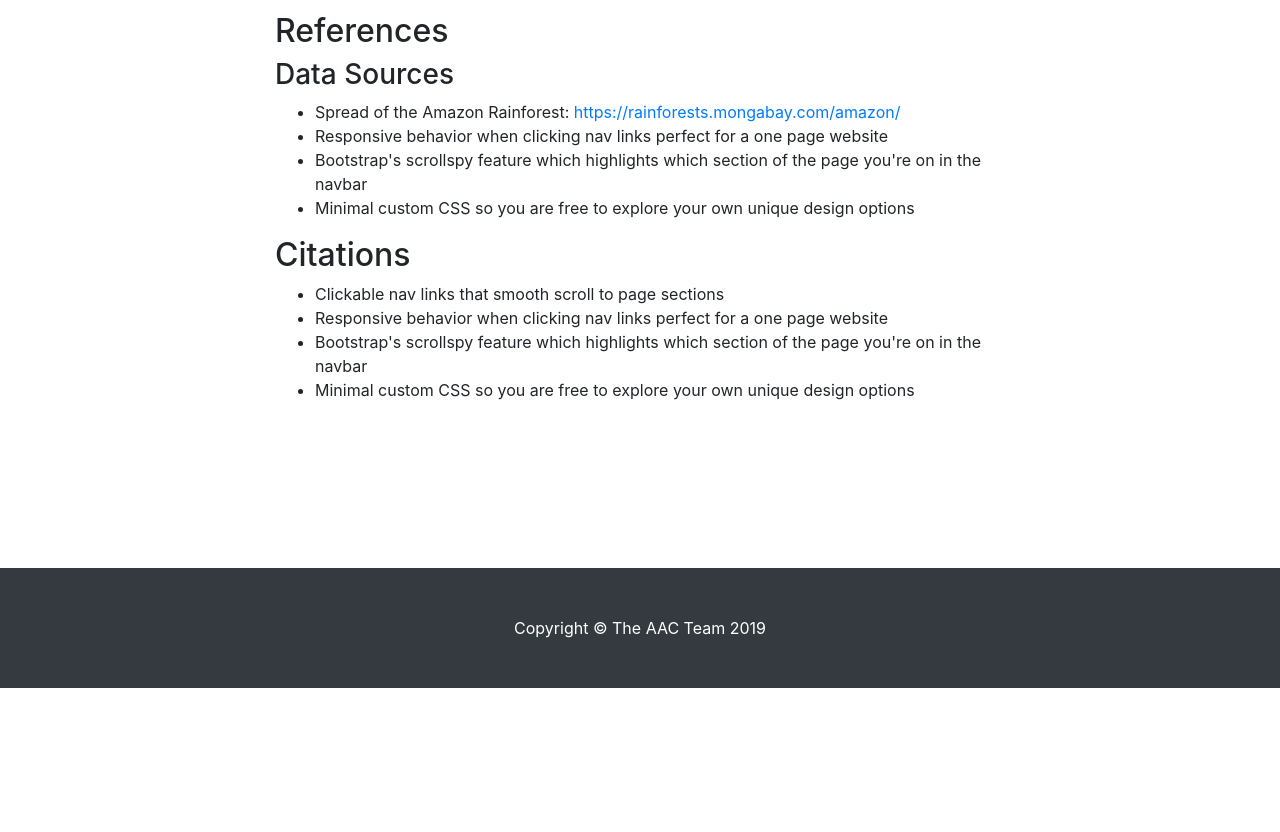
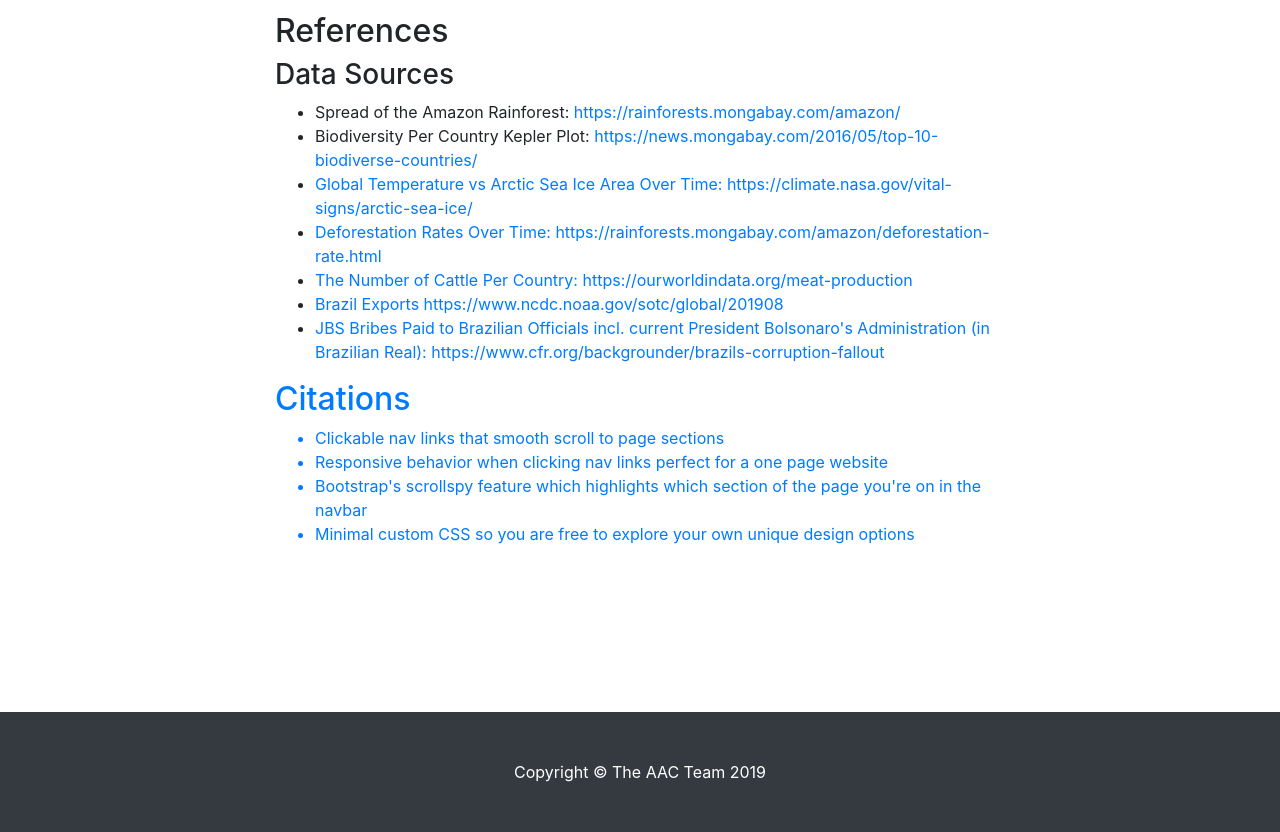
Before and after one commit to anaparravera/amazon-deforestation, a website with bundled scripts: page index.html in a window 1280 px wide. Shown: the part 7540-8372 px from the top of the page. Before the commit the page ends 8228 px from the top, so only its background shows below. Built offline with nearby package versions, Linux system fonts and the light colour scheme.

Commit message:
references

```diff
--- a/index.html
+++ b/index.html
@@ -296,10 +296,14 @@
           <h3>Data Sources</h3>
           <ul>
             <li>Spread of the Amazon Rainforest: <a href="https://rainforests.mongabay.com/amazon/">https://rainforests.mongabay.com/amazon/</a></li>
-            <li>Responsive behavior when clicking nav links perfect for a one page website</li>
-            <li>Bootstrap's scrollspy feature which highlights which section of the page you're on in the navbar</li>
-            <li>Minimal custom CSS so you are free to explore your own unique design options</li>
-          </ul>          <h2>Citations</h2>
+            <li>Biodiversity Per Country Kepler Plot: <a href="https://news.mongabay.com/2016/05/top-10-biodiverse-countries/">https://news.mongabay.com/2016/05/top-10-biodiverse-countries/</li>
+            <li>Global Temperature vs Arctic Sea Ice Area Over Time: <a href="https://climate.nasa.gov/vital-signs/arctic-sea-ice/">https://climate.nasa.gov/vital-signs/arctic-sea-ice/</li>
+            <li>Deforestation Rates Over Time: <a href="https://rainforests.mongabay.com/amazon/deforestation-rate.html">https://rainforests.mongabay.com/amazon/deforestation-rate.html</li>
+            <li>The Number of Cattle Per Country: <a href="https://ourworldindata.org/meat-production">https://ourworldindata.org/meat-production</li>
+            <li>Brazil Exports <a href="https://www.ncdc.noaa.gov/sotc/global/201908">https://www.ncdc.noaa.gov/sotc/global/201908</li>
+            <li>JBS Bribes Paid to Brazilian Officials incl. current President Bolsonaro's Administration (in Brazilian Real): <a href="https://www.cfr.org/backgrounder/brazils-corruption-fallout">https://www.cfr.org/backgrounder/brazils-corruption-fallout</li>
+          </ul>
+          <h2>Citations</h2>
           <ul>
             <li>Clickable nav links that smooth scroll to page sections</li>
             <li>Responsive behavior when clicking nav links perfect for a one page website</li>
```
